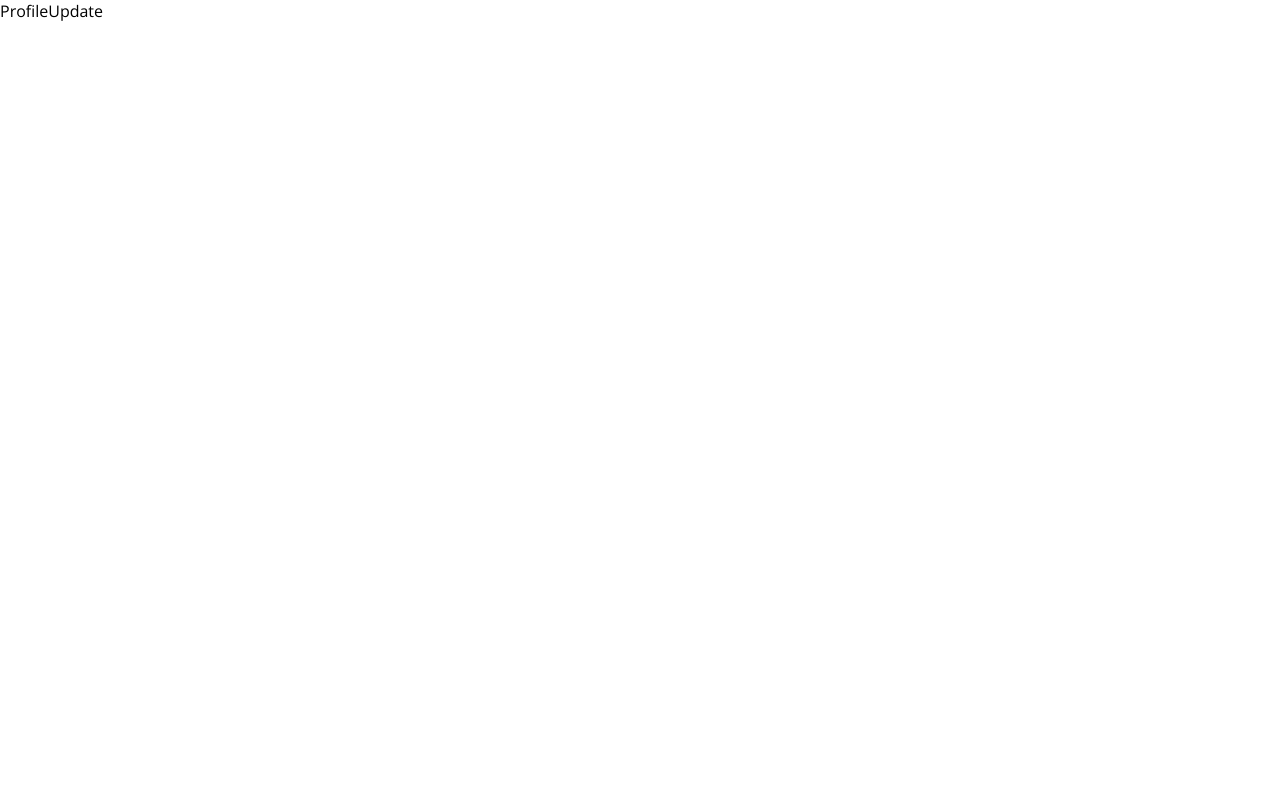
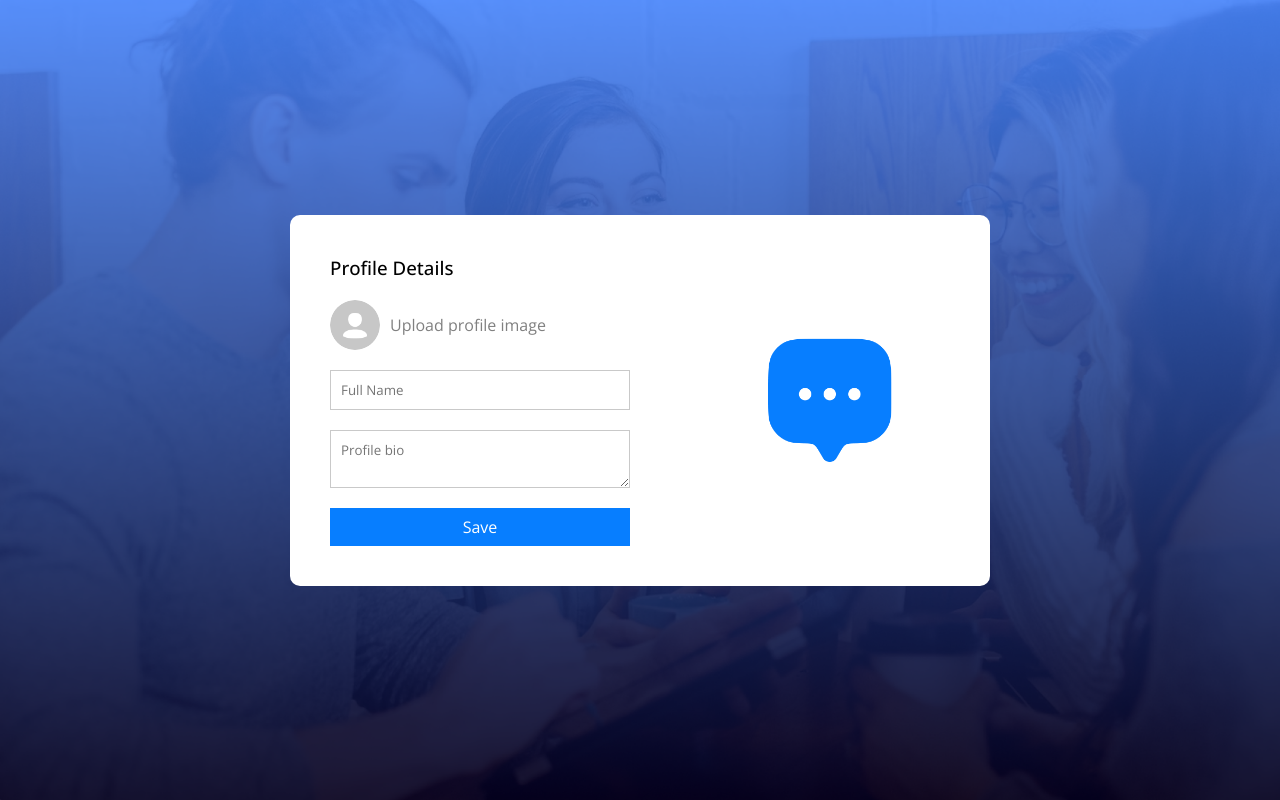
Before and after one commit to nzivo/fire-messenger, a React (Vite) app: page /profile in a window 1280 px wide. Built offline with nearby package versions, Linux system fonts and the light colour scheme.

Commit message:
profile UI: Profile UI Done

```diff
--- a/src/pages/ProfileUpdate/ProfileUpdate.css
+++ b/src/pages/ProfileUpdate/ProfileUpdate.css
@@ -0,0 +1,66 @@
+.profile {
+  min-height: 100vh;
+  background: url(/background.png) no-repeat;
+  background-size: cover;
+  display: flex;
+  align-items: center;
+  justify-content: center;
+}
+
+.profile-container {
+  background: white;
+  display: flex;
+  align-items: center;
+  justify-content: space-between;
+  min-width: 700px;
+  border-radius: 10px;
+}
+
+.profile-pic {
+  max-width: 160px;
+  aspect-ratio: 1/1;
+  margin: 20px auto;
+  border-radius: 50%;
+}
+
+.profile form {
+  display: flex;
+  flex-direction: column;
+  gap: 20px;
+  padding: 40px;
+}
+
+.profile form h3 {
+  font-weight: 500;
+}
+
+.profile label {
+  display: flex;
+  align-items: center;
+  gap: 10px;
+  color: gray;
+  cursor: pointer;
+}
+
+.profile label img {
+  width: 50px;
+  aspect-ratio: 1/1;
+  border-radius: 50%;
+}
+
+.profile input,
+textarea {
+  padding: 10px;
+  min-width: 300px;
+  border: 1px solid #c9c9c9;
+  outline-color: #077eff;
+}
+
+.profile form button {
+  border: none;
+  color: white;
+  background-color: #077eff;
+  padding: 8px;
+  font-size: 16px;
+  cursor: pointer;
+}
--- a/src/pages/ProfileUpdate/ProfileUpdate.jsx
+++ b/src/pages/ProfileUpdate/ProfileUpdate.jsx
@@ -1,8 +1,26 @@
 import React from "react";
 import "./ProfileUpdate.css";
+import assets from "../../assets/assets";
 
 const ProfileUpdate = () => {
-  return <div>ProfileUpdate</div>;
+  return (
+    <div className="profile">
+      <div className="profile-container">
+        <form>
+          <h3>Profile Details</h3>
+          <label htmlFor="avatar">
+            <input type="file" id="avatar" accept=".png, .jpg, .jeg" hidden />
+            <img src={assets.avatar_icon} alt="" />
+            Upload profile image
+          </label>
+          <input type="text" placeholder="Full Name" required />
+          <textarea name="" placeholder="Profile bio" id="" required></textarea>
+          <button type="submit">Save</button>
+        </form>
+        <img className="profile-pic" src={assets.logo_icon} alt="" />
+      </div>
+    </div>
+  );
 };
 
 export default ProfileUpdate;
```
